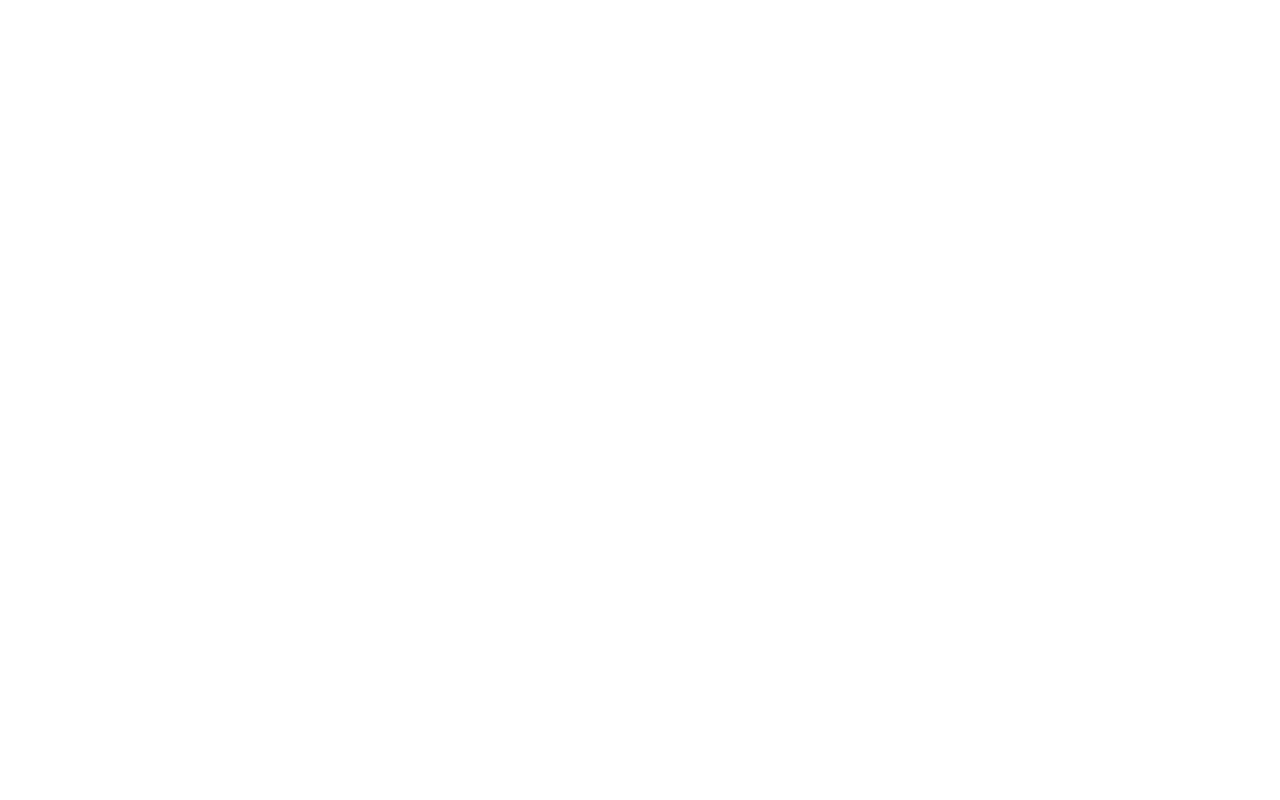
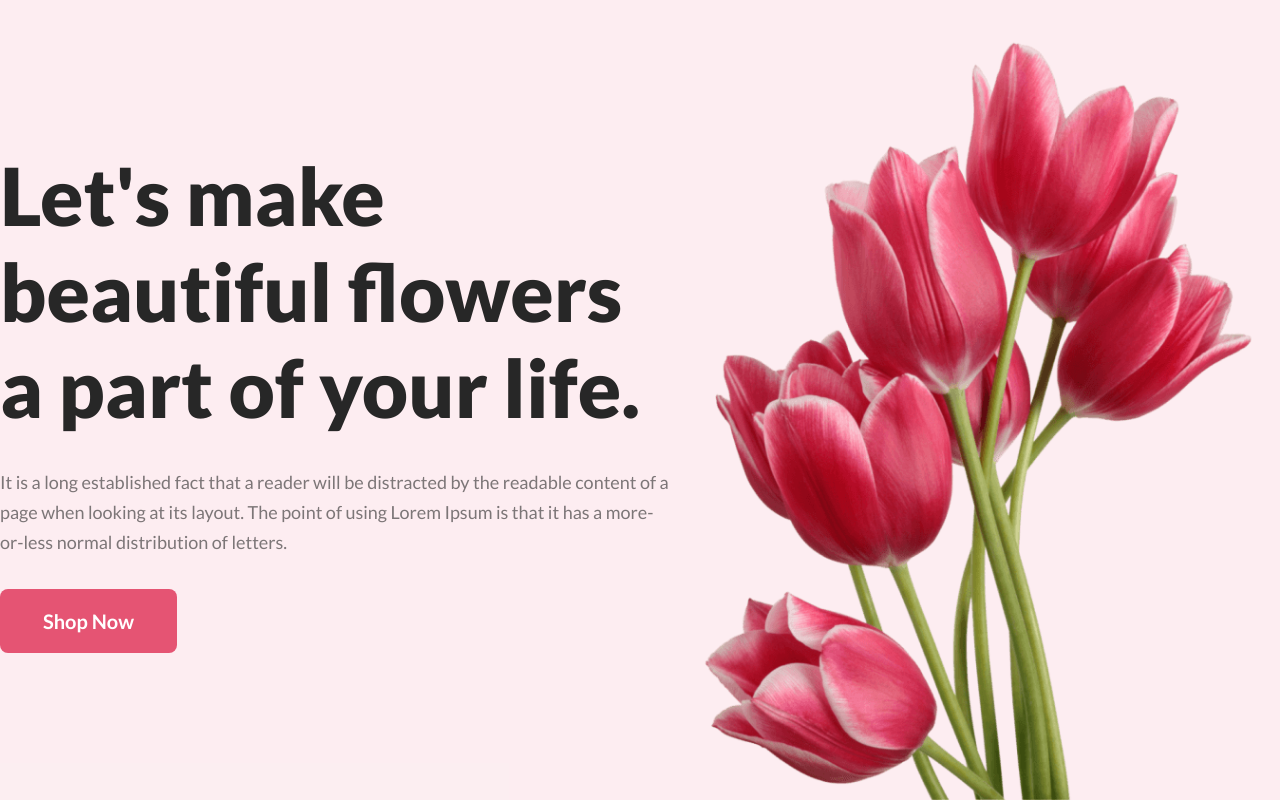
Before and after one commit to M-H-Maruf/flower-shop-website, a plain HTML site: page index.html in a window 1280 px wide. Drawn offline with Linux system fonts and the light colour scheme.

Commit message:
banner section added

```diff
--- a/index.html
+++ b/index.html
@@ -1,16 +1,40 @@
 <!DOCTYPE html>
 <html lang="en">
-<head>
-    <meta charset="UTF-8">
-    <meta name="viewport" content="width=device-width, initial-scale=1.0">
+  <head>
+    <meta charset="UTF-8" />
+    <meta name="viewport" content="width=device-width, initial-scale=1.0" />
+    <link rel="stylesheet" href="styles/style.css" />
+    <link rel="preconnect" href="https://fonts.googleapis.com" />
+    <link rel="preconnect" href="https://fonts.gstatic.com" crossorigin />
+    <link
+      href="https://fonts.googleapis.com/css2?family=Lato:wght@400;700;900&display=swap"
+      rel="stylesheet"
+    />
     <title>Flower Shop</title>
-</head>
-<body>
+    <link rel="shortcut icon" href="images/Group 58.png" type="image/x-icon">
+  </head>
+  <body>
     <main>
-
+      <!-- banner start -->
+      <section class="banner">
+        <div class="banner-container">
+          <div class="banner-left">
+            <h1 class="banner-title">Let's make beautiful flowers a part of your life.</h1>
+            <p class="banner-description">
+              It is a long established fact that a reader will be distracted by
+              the readable content of a page when looking at its layout. The
+              point of using Lorem Ipsum is that it has a more-or-less normal
+              distribution of letters.
+            </p>
+            <button class="btn">Shop Now</button>
+          </div>
+          <div class="banner-right">
+            <img src="images/pngwing 10.png" alt="pink-flower" />
+          </div>
+        </div>
+      </section>
+      <!-- banner end -->
     </main>
-    <footer>
-
-    </footer>
-</body>
+    <footer></footer>
+  </body>
 </html>
--- a/styles/style.css
+++ b/styles/style.css
@@ -0,0 +1,46 @@
+/* shared styles */
+* {
+  margin: 0px;
+  padding: 0px;
+}
+.btn {
+  border-radius: 8px;
+  background: #e55473;
+  padding: 20px 43px;
+  border: none;
+  color: #fff;
+  font-family: Lato;
+  font-size: 20px;
+  font-weight: 700;
+}
+/* banner styles */
+.banner-container {
+  display: flex;
+  height: 100vh;
+  background: rgba(229, 84, 115, 0.1);
+  justify-content: space-around;
+}
+.banner-left{
+    max-width: 700px;
+    margin: auto;
+}
+.banner-title {
+  color: #272727;
+  font-family: Lato;
+  font-size: 80px;
+  font-weight: 900;
+}
+.banner-description {
+  color: rgba(39, 39, 39, 0.6);
+  font-family: Lato;
+  font-size: 18px;
+  font-weight: 400;
+  line-height: 30px;
+  margin: 32px 0px;
+}
+.banner-right > img {
+  height: 95vh;
+  position: relative;
+  top: 5vh;
+  margin: auto;
+}
```
